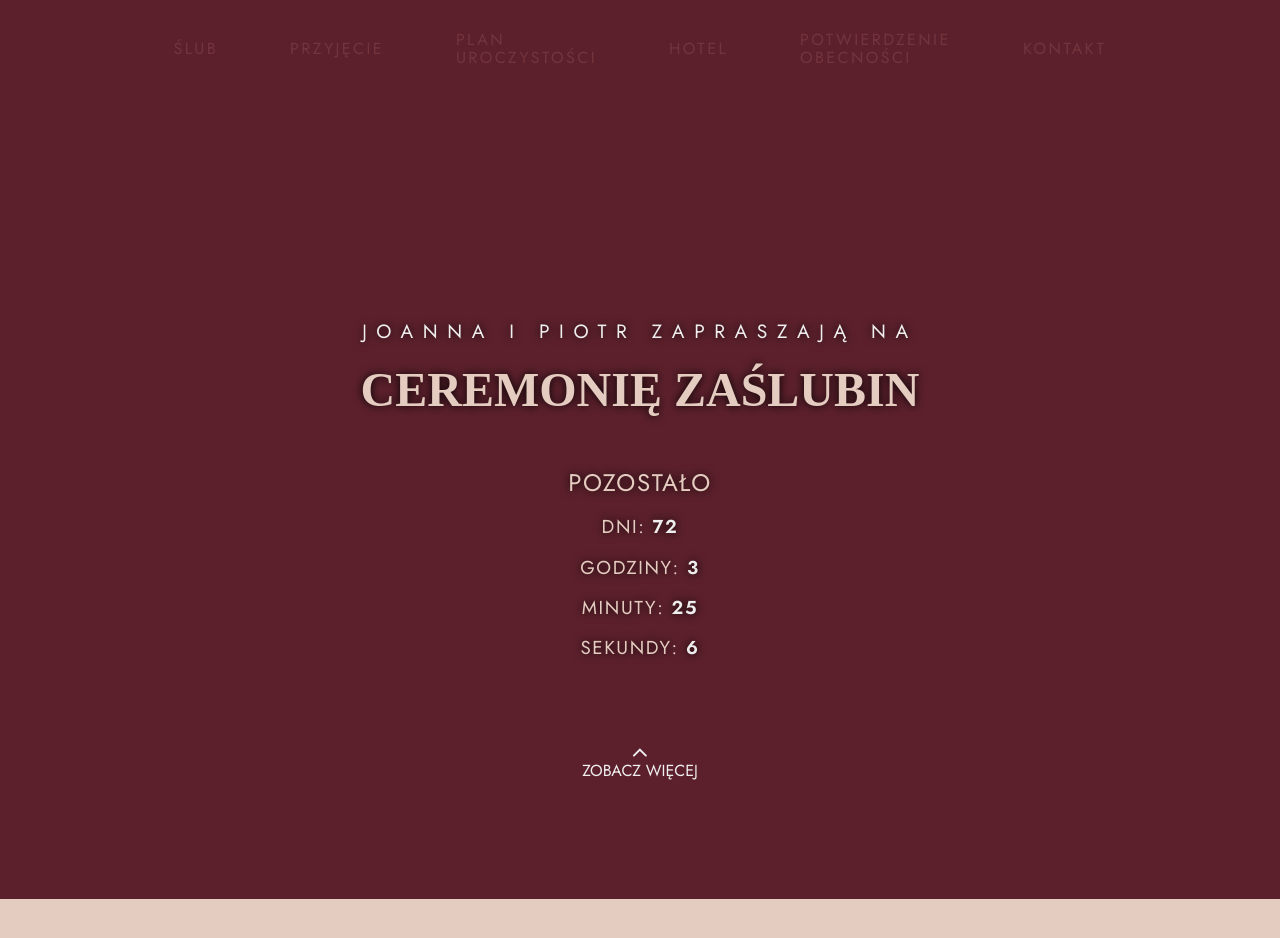
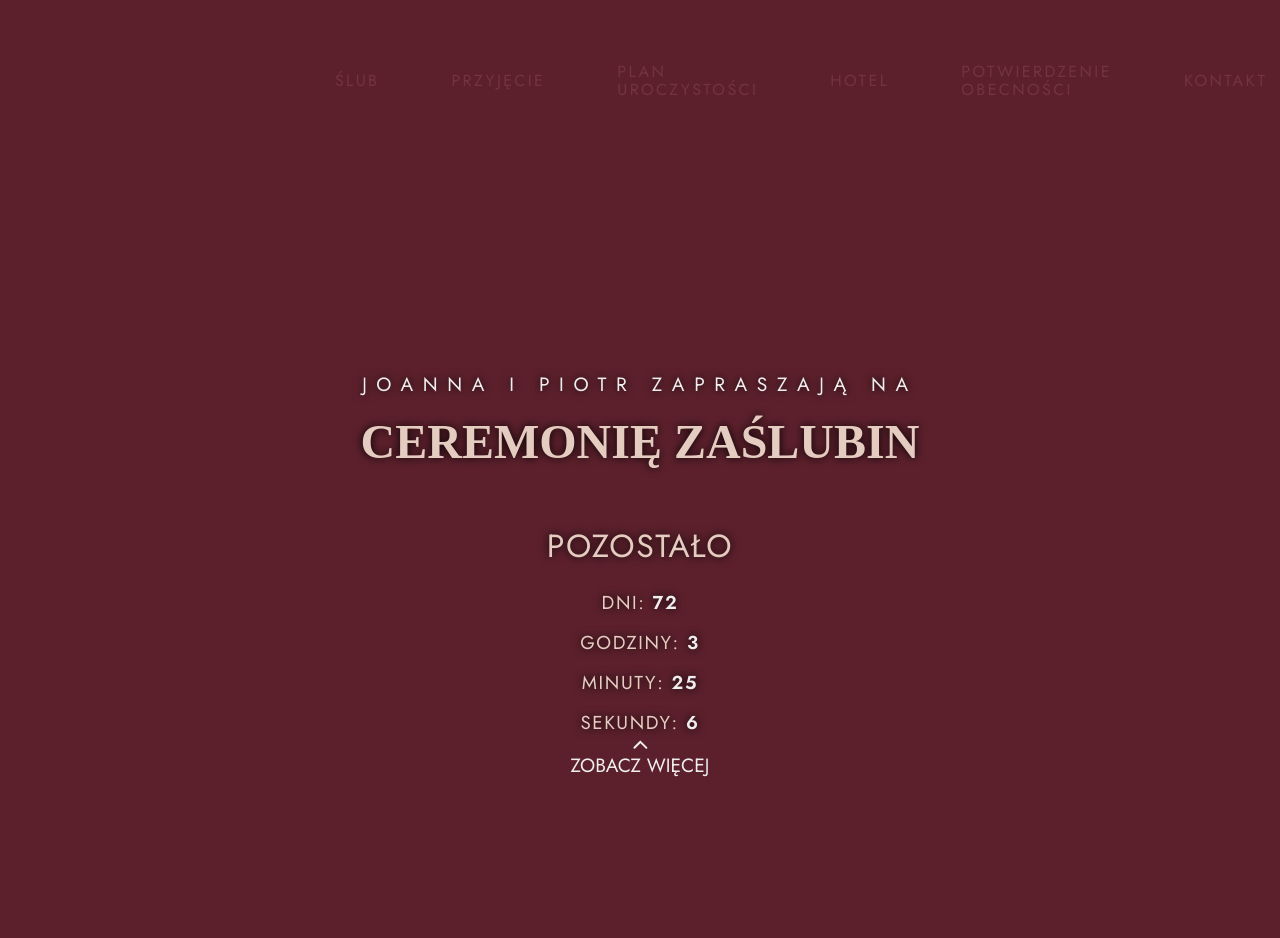
Before and after one commit to pkasprzak9/wesele, a React (Create React App) app: page / in a window 1280 px wide. Shown: the top 938 px of the page. Before the commit the page ends 899 px from the top, so only its background shows below. Built offline with nearby package versions, Linux system fonts and the light colour scheme.

Commit message:
style: update global.scss to include background color for body element

```diff
--- a/src/styles/global.scss
+++ b/src/styles/global.scss
@@ -10,8 +10,50 @@ body {
 
 h1, h2, h3, h4, h5, h6 {
   font-family: 'Volkorn', serif;
+  text-transform: uppercase;
+}
+
+h1 {
+  font-size: 2.5em;
+}
+
+h2 {
+  font-size: 2em;
+}
+
+p {
+  font-size: 1.2em;
 }
 
 img {
   max-width: 100%;
 }
+
+
+.container {
+  max-width: 1200px;
+  width: 100%;
+  margin: 0 auto;
+  padding: 2em 2em;
+}
+
+@media (min-width: 800px) {
+  .container {
+    width: 80%;
+    padding: 2em 4em;
+  }
+}
+
+.row {
+  display: flex;
+  width: 100%;
+  gap: 2em;
+
+  @media (max-width: 800px) {
+    display: block;
+  }
+}
+
+.column {
+  width: 100%;
+}
```
